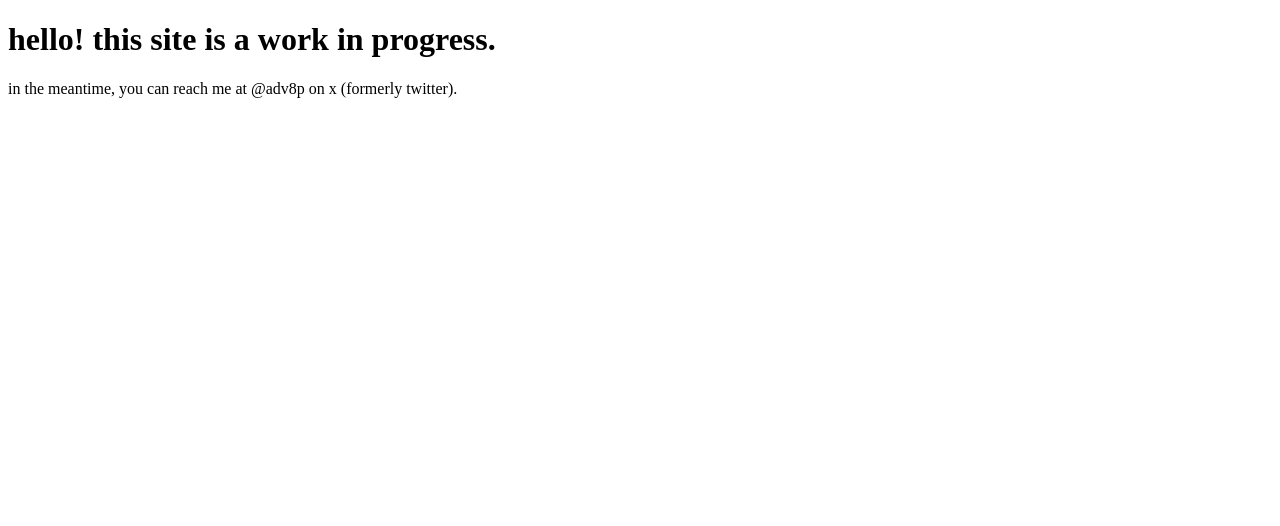
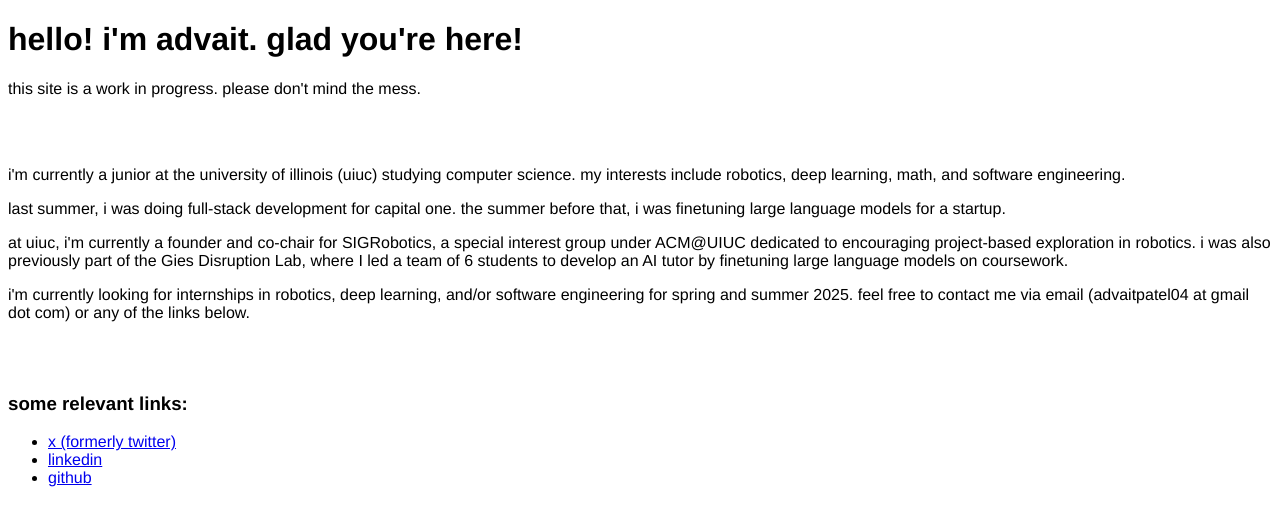
Before and after one commit to advait-patel-17/website, a plain HTML site: page index.html in a window 1280 px wide. Drawn offline with Linux system fonts and the light colour scheme.

Commit message:
more stuff

```diff
--- a/index.html
+++ b/index.html
@@ -2,9 +2,28 @@
 <html>
 <head>
 	<title>Work in Progress</title>
+	<style>
+		body {
+			font-family: 'Helvetica Neue', Arial, sans-serif;
+		}
+	</style>
 </head>
 <body>
-	<h1>hello! this site is a work in progress.</h1>
-    <p>in the meantime, you can reach me at @adv8p on x (formerly twitter).</p>
+	<h1>hello! i'm advait. glad you're here!</h1>
+    <p>this site is a work in progress. please don't mind the mess.</p>
+    <br><br>
+    <p>i'm currently a junior at the university of illinois (uiuc) studying computer science. my interests include robotics, deep learning, math, and software engineering.</p>
+    <p>last summer, i was doing full-stack development for capital one. the summer before that, i was finetuning large language models for a startup.</p>
+    <p>at uiuc, i'm currently a founder and co-chair for SIGRobotics, a special interest group under ACM@UIUC dedicated to encouraging project-based exploration in robotics. i was also previously part of the Gies Disruption Lab, where I led a team of 6 students to develop an AI tutor by finetuning large language models on coursework.</p>
+    <p>i'm currently looking for internships in robotics, deep learning, and/or software engineering for spring and summer 2025. feel free to contact me via email (advaitpatel04 at gmail dot com) or any of the links below.</p>
+    <br><br>
+    <h3>some relevant links:</h3>
+    <!--add twitter, linkedin, and drive link to my resume-->
+    <ul>
+        <li><a href="x.com/adv8p">x (formerly twitter)</a></li>
+        <li><a href="linkedin.com/in/advait-patel">linkedin</a></li>
+        <li><a href="github.com/advait-patel-17">github</a></li>
+        <!-- <li><a href="#">resume</a></li> -->
+    </ul>
 </body>
 </html>
```
